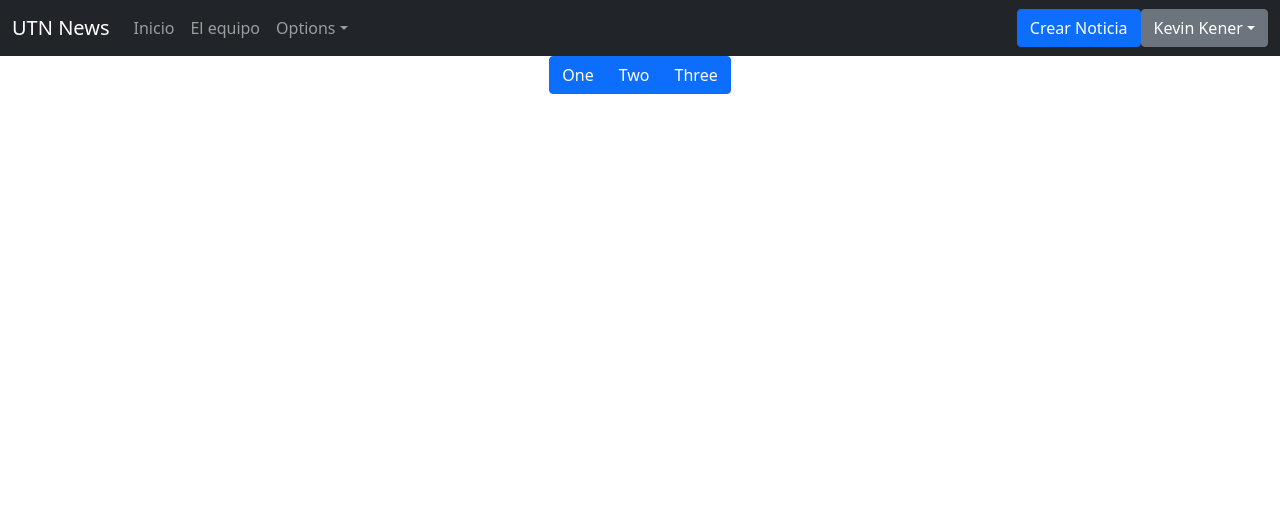
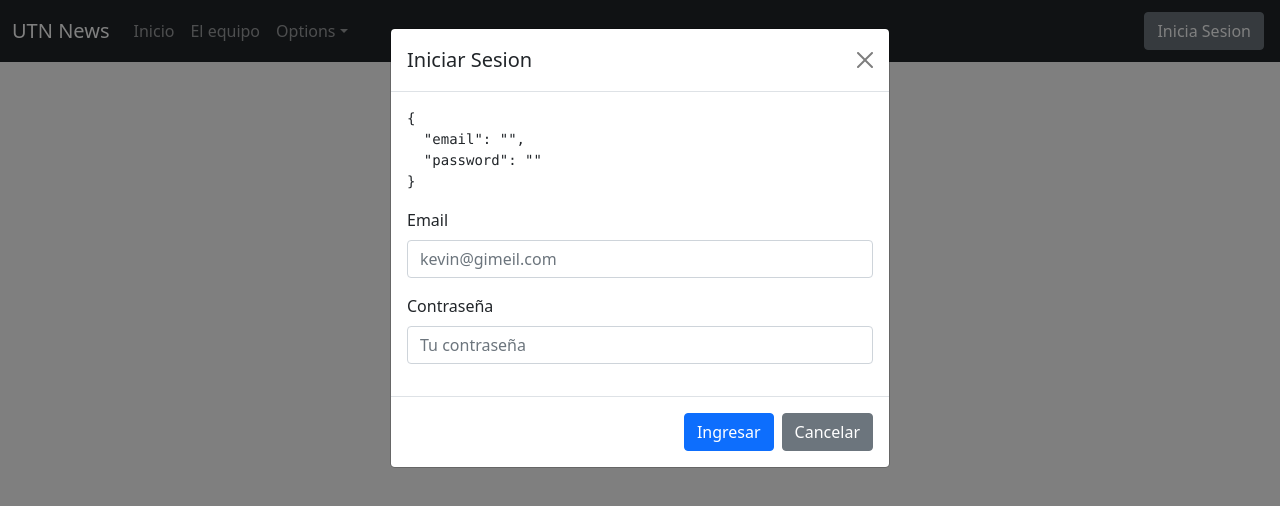
Before and after one commit to albakore/UTN-News, a React (Create React App) app in the folder newsapp/: page / in a window 1280 px wide. Both pictures are taken after a click on the button "Inicia Sesion". Shown: the top 506 px of the page. Built offline with nearby package versions, Linux system fonts and the light colour scheme.

Commit message:
Se agregaron un par de validaciones

```diff
--- a/newsapp/src/components/BarraNav.js
+++ b/newsapp/src/components/BarraNav.js
@@ -1,4 +1,4 @@
-import React, { useState } from "react";
+import React, { useState, useEffect} from "react";
 import {
   Nav,
   Navbar,
@@ -13,12 +13,24 @@
   DropdownItem,
   Button,
   Dropdown,
+  Modal,
+  ModalHeader,
+  ModalBody,
+  ModalFooter,
+  Form,
+  FormText,
+  FormGroup,
+  Label,
+  Input,
+  FormFeedback,
 } from "reactstrap";
 
 export default function BarraNav() {
+
   const [navToggler, setnavToggler] = useState(false);
   const [loggeado, setLoggeado] = useState(false);
   const mostrar = () => setnavToggler(!navToggler);
+  const [mostrarModal, setMostrarModal] = useState(false);
 
   return (
     <div>
@@ -45,21 +57,35 @@
               </DropdownMenu>
             </UncontrolledDropdown>
           </Nav>
-          {loggeado ? <Button color="primary">Crear Noticia</Button> : <></>}
+          {loggeado ? (
+            <Button className="m-1" color="primary">
+              Crear Noticia
+            </Button>
+          ) : (
+            <></>
+          )}
 
-          <InicioSesion loggeado={setLoggeado} />
+          <InicioSesion loggeado={setLoggeado} modal={setMostrarModal} />
+          {mostrarModal ? (
+            <VentanaLogin visible={mostrarModal} modal={setMostrarModal} />
+          ) : (
+            <></>
+          )}
         </Collapse>
       </Navbar>
     </div>
   );
 }
 
-function InicioSesion({ loggeado }) {
+function InicioSesion({ loggeado, modal }) {
   const [sesionIniciada, setSesionIniciada] = useState(false);
+
   const toggleSesion = () => {
     setSesionIniciada(!sesionIniciada);
+
     loggeado(!sesionIniciada);
   };
+
   const [dropDownSesion, setdropDownSesion] = useState(false);
   const toggleDropDown = () => setdropDownSesion(!dropDownSesion);
   return (
@@ -80,8 +106,98 @@
           </Dropdown>
         </div>
       ) : (
-        <Button onClick={toggleSesion}>Inicia Sesion</Button>
+        <Button
+          className="m-1"
+          onClick={() => {
+            modal(true);
+          }}
+        >
+          Inicia Sesion
+        </Button>
       )}
     </div>
   );
 }
+
+function VentanaLogin({ modal, visible }) {
+  const usuario = { email: "kevin", password: "1234" };
+  const [entradas, setEntradas] = useState({email:'',password:''});
+  const [formErrores,setFormErrores] = useState ({});
+  const [isSubmit, setIsSubmit] = useState(false)
+
+  const handleEntradas = (e) => {
+    const { name, value } = e.target;
+    setEntradas({...entradas, [name] : value});
+  };
+
+  const handleSubmit = (e) => {
+    e.preventDefault();
+    setFormErrores(validacion(entradas));
+
+    setIsSubmit(true);
+  }
+
+  useEffect(()=>{
+    if(Object.keys(formErrores).length === 0 && isSubmit){
+        console.log(formErrores);
+    }
+  },[formErrores])
+
+
+
+  const validacion = (valores) => {
+    const errores = {};
+    const regex = new RegExp('^[a-zA-Z0-9._:$!%-]+@[a-zA-Z0-9.-]+.[a-zA-Z]$');
+    if (!valores.email){
+        errores.email = "El email es requerido!";
+    }
+    if (!valores.password){
+        errores.password = "La contraseña es requerida!";
+    }
+    return errores;
+
+  }
+
+  return (
+    <Modal isOpen="true">
+      <ModalHeader toggle={() => modal(false)}>Iniciar Sesion</ModalHeader>
+      <ModalBody>
+        <pre>{JSON.stringify(entradas, undefined, 2)}</pre>
+        <Form>
+          <FormGroup>
+            <Label for="exampleEmail">Email</Label>
+            <Input
+              id="exampleEmail"
+              name="email"
+              placeholder="kevin@gimeil.com"
+              type="email"
+              value={entradas.email}
+              onChange={handleEntradas}
+            />
+            <FormFeedback valid>Tu mail es correcto.</FormFeedback>
+          </FormGroup>
+          <FormGroup>
+            <Label for="examplePassword">Contraseña</Label>
+            <Input
+              id="examplePassword"
+              name="password"
+              placeholder="Tu contraseña"
+              type="password"
+              value={entradas.password}
+              onChange={handleEntradas}
+            />
+            <FormFeedback invalid>{formErrores.password}</FormFeedback>
+
+
+          </FormGroup>
+        </Form>
+      </ModalBody>
+      <ModalFooter>
+        <Button color="primary" onSubmit={handleSubmit}>
+          Ingresar
+        </Button>{" "}
+        <Button onClick={() => modal(false)}>Cancelar</Button>
+      </ModalFooter>
+    </Modal>
+  );
+}
```
